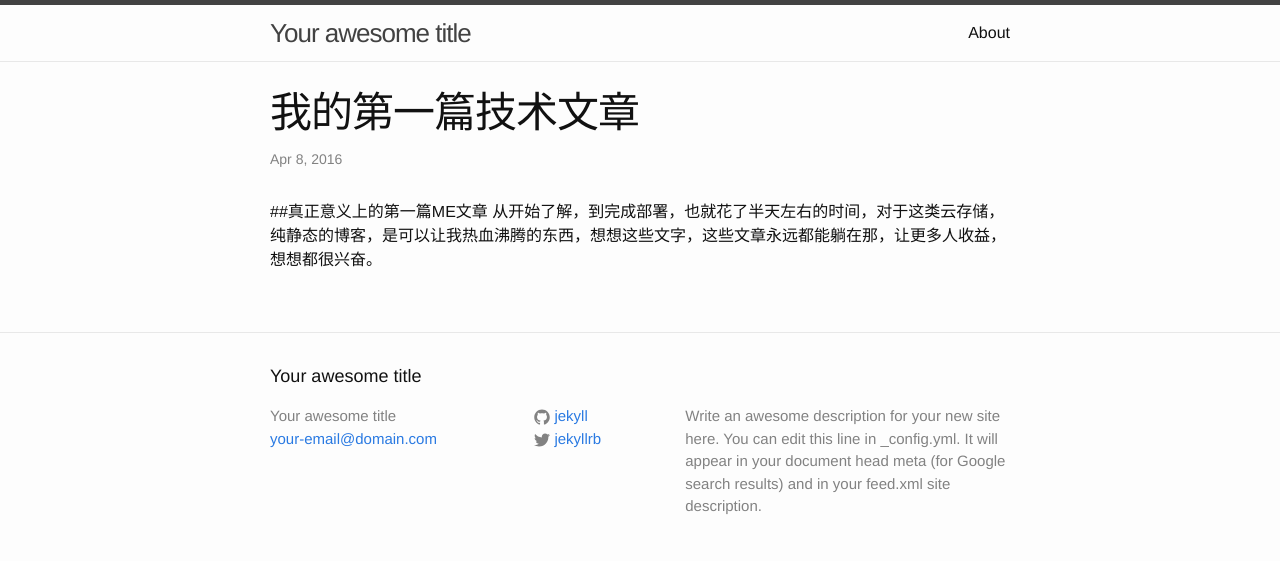
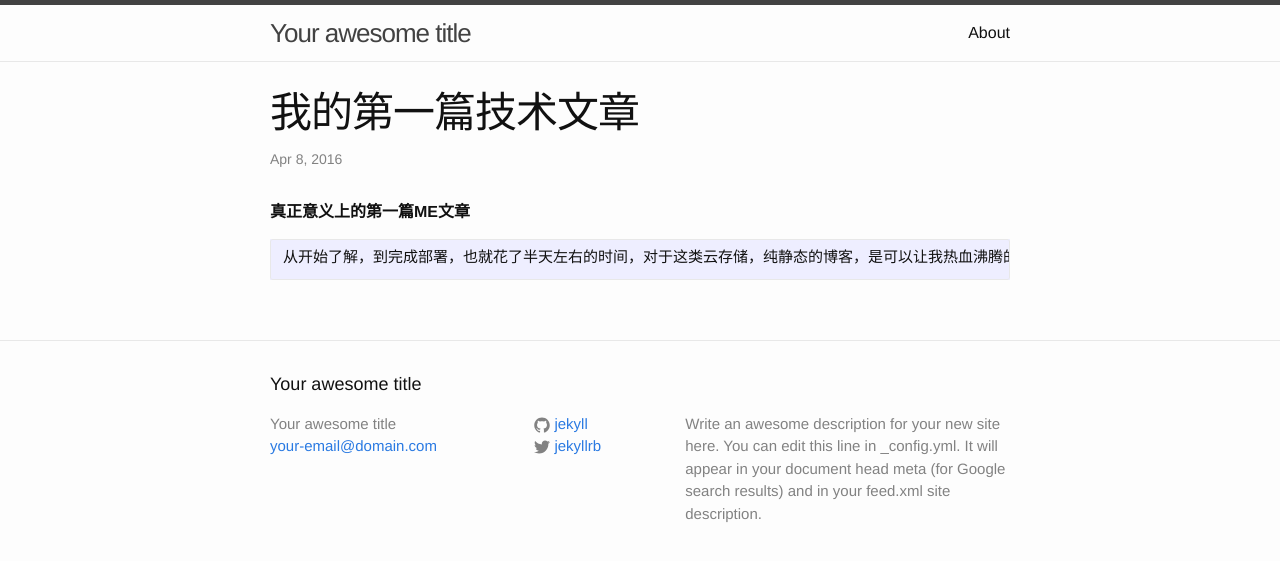
Before and after one commit to CrazyLang/CrazyLang.github.io, a Jekyll site: the page built from _posts/2016-04-08-my-first-content.markdown, in a window 1280 px wide. Shown: the top 561 px of the page. Built offline with Jekyll 4.4.1, drawn with Linux system fonts in a browser that asks for light colours.

```diff
--- a/_posts/2016-04-08-my-first-content.markdown
+++ b/_posts/2016-04-08-my-first-content.markdown
@@ -5,5 +5,6 @@ date:   2016-04-08 11:37:07 +0800
 categories: jekyll update
 ---
 
-##真正意义上的第一篇ME文章
+**真正意义上的第一篇ME文章**
+
     从开始了解，到完成部署，也就花了半天左右的时间，对于这类云存储，纯静态的博客，是可以让我热血沸腾的东西，想想这些文字，这些文章永远都能躺在那，让更多人收益，想想都很兴奋。
```
